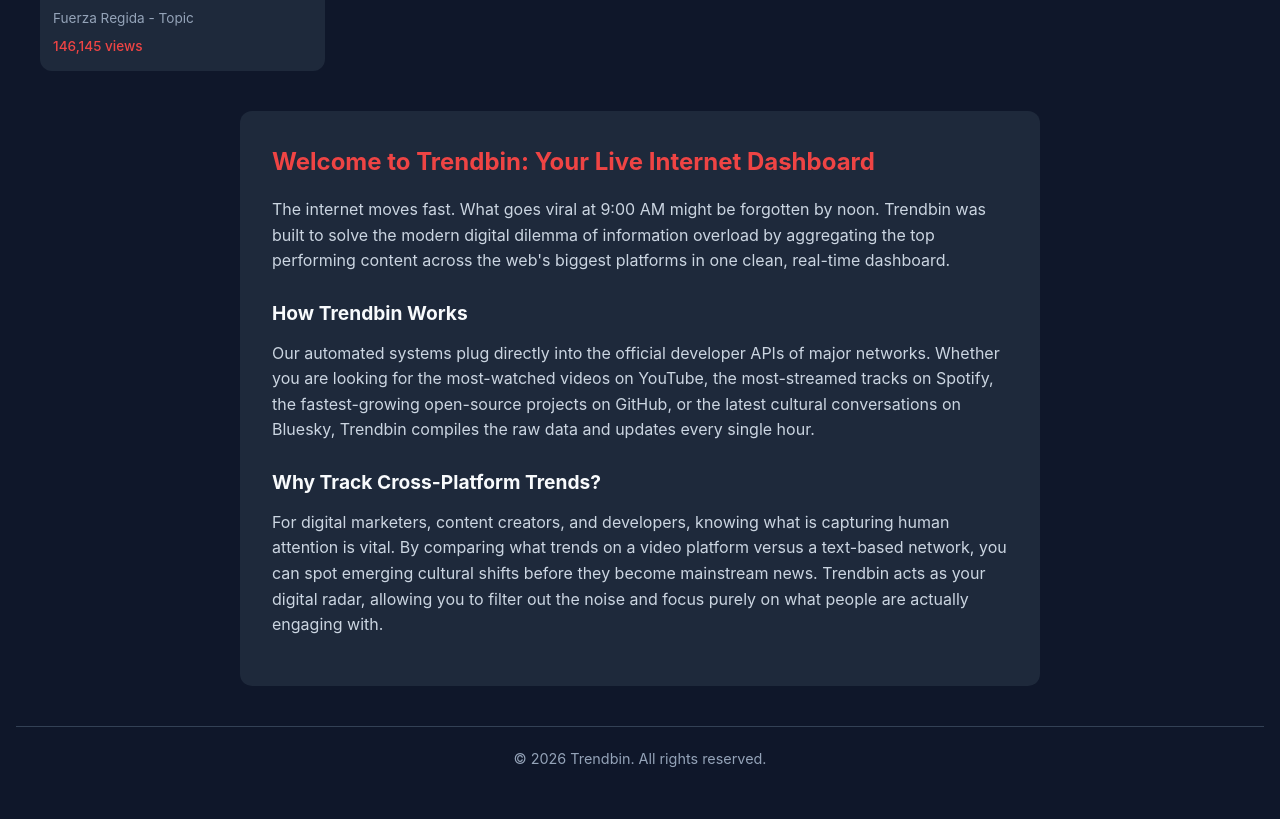
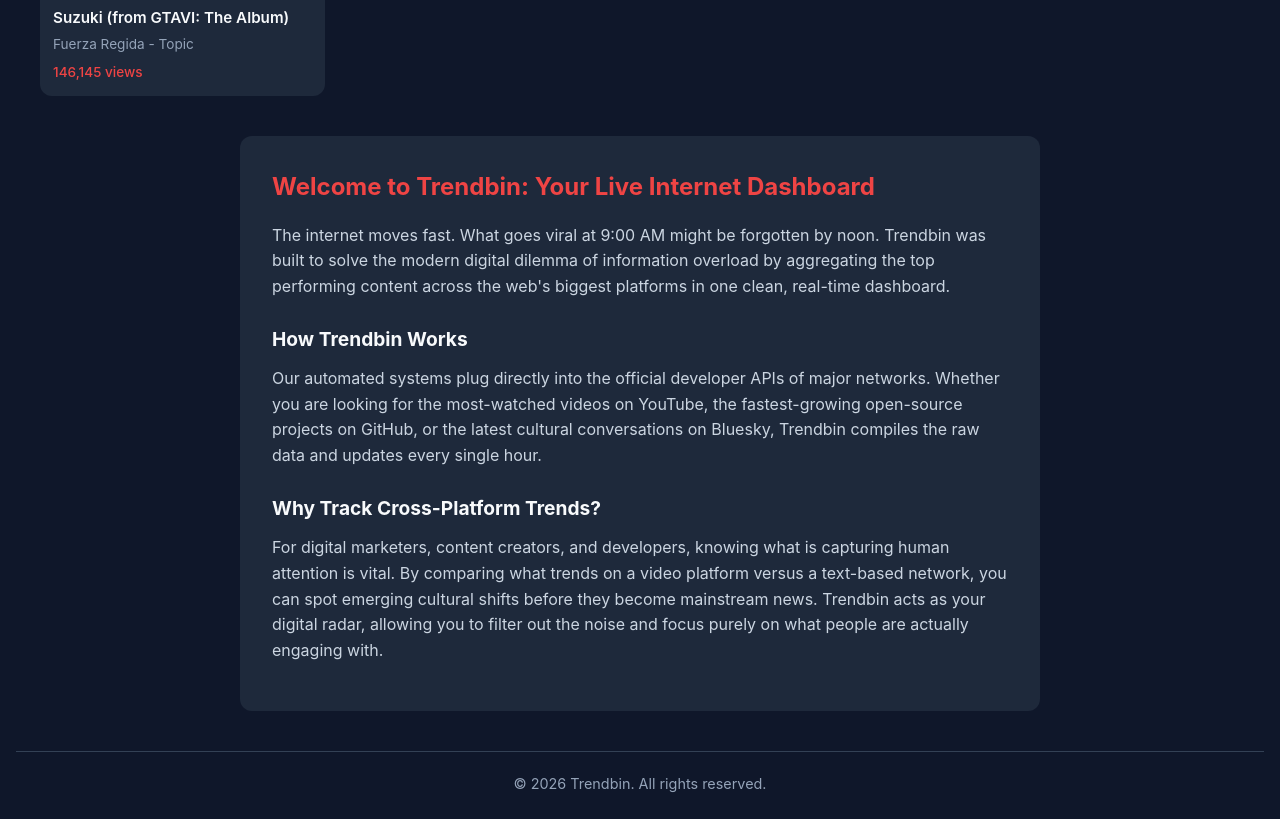
Before and after one commit to benfootie/trendbin, a Jekyll site: the page index.html, which Jekyll copies as it is, in a window 1280 px wide and 900 px high, scrolled down 4062 px, cut to the strip 81-900 px from the top of the window. Built offline with Jekyll 4.4.1, drawn with Linux system fonts in a browser that asks for light colours; before the commit the page ends 4937 px from its top, so only the background shows below that.

Commit message:
feat: add SEO/OG tags and remove deprecated Spotify integration

```diff
--- a/index.html
+++ b/index.html
@@ -4,7 +4,32 @@
   <meta charset="UTF-8" />
   <meta name="viewport" content="width=device-width, initial-scale=1.0" />
   <meta name="description" content="Trendbin tracks live viral trends across YouTube, Spotify, GitHub, and Bluesky in real-time." />
-  <title>Trendbin | The Internet's Live Trends Dashboard</title>
+  <<!-- Primary Meta Tags -->
+<title>Trendbin | Real-Time Internet Trends Dashboard</title>
+<meta name="title" content="Trendbin | Real-Time Internet Trends Dashboard">
+<meta name="description" content="Discover what's trending across YouTube, GitHub, and Bluesky in real time with Trendbin.">
+<meta name="keywords" content="trends, trending topics, youtube trending, github trending, bluesky trends, trendbin">
+<meta name="author" content="benfootie">
+<meta name="viewport" content="width=device-width, initial-scale=1.0">
+
+<!-- Canonical URL -->
+<link rel="canonical" href="https://benfootie.github.io/trendbin/">
+
+<!-- Open Graph / Facebook / LinkedIn / Discord -->
+<meta property="og:type" content="website">
+<meta property="og:url" content="https://benfootie.github.io/trendbin/">
+<meta property="og:title" content="Trendbin | Real-Time Internet Trends Dashboard">
+<meta property="og:description" content="Discover what's trending across YouTube, GitHub, and Bluesky in real time with Trendbin.">
+<meta property="og:image" content="https://benfootie.github.io/trendbin/og-image.png">
+<meta property="og:image:width" content="1200">
+<meta property="og:image:height" content="630">
+
+<!-- Twitter Card -->
+<meta name="twitter:card" content="summary_large_image">
+<meta name="twitter:url" content="https://benfootie.github.io/trendbin/">
+<meta name="twitter:title" content="Trendbin | Real-Time Internet Trends Dashboard">
+<meta name="twitter:description" content="Discover what's trending across YouTube, GitHub, and Bluesky in real time with Trendbin.">
+<meta name="twitter:image" content="https://benfootie.github.io/trendbin/og-image.png">
   <style>
     :root { --bg: #0f172a; --card: #1e293b; --text: #f8fafc; --subtext: #94a3b8; --accent: #10b981; }
     * { box-sizing: border-box; margin: 0; padding: 0; font-family: -apple-system, BlinkMacSystemFont, "Segoe UI", Roboto, sans-serif; }
@@ -45,7 +70,6 @@
   <div class="controls">
     <select id="platform-select">
       <option value="youtube">YouTube</option>
-      <option value="spotify">Spotify Global</option>
       <option value="github">GitHub Trending</option>
       <option value="bluesky">Bluesky Topics</option>
     </select>
@@ -64,7 +88,7 @@
     <p>The internet moves fast. What goes viral at 9:00 AM might be forgotten by noon. Trendbin was built to solve the modern digital dilemma of information overload by aggregating the top performing content across the web's biggest platforms in one clean, real-time dashboard.</p>
 
     <h3>How Trendbin Works</h3>
-    <p>Our automated systems plug directly into the official developer APIs of major networks. Whether you are looking for the most-watched videos on YouTube, the most-streamed tracks on Spotify, the fastest-growing open-source projects on GitHub, or the latest cultural conversations on Bluesky, Trendbin compiles the raw data and updates every single hour.</p>
+    <p>Our automated systems plug directly into the official developer APIs of major networks. Whether you are looking for the most-watched videos on YouTube, the fastest-growing open-source projects on GitHub, or the latest cultural conversations on Bluesky, Trendbin compiles the raw data and updates every single hour.</p>
 
     <h3>Why Track Cross-Platform Trends?</h3>
     <p>For digital marketers, content creators, and developers, knowing what is capturing human attention is vital. By comparing what trends on a video platform versus a text-based network, you can spot emerging cultural shifts before they become mainstream news. Trendbin acts as your digital radar, allowing you to filter out the noise and focus purely on what people are actually engaging with.</p>
```
Also changed, not shown: fetch_trends.py (+3 -25 lines).
